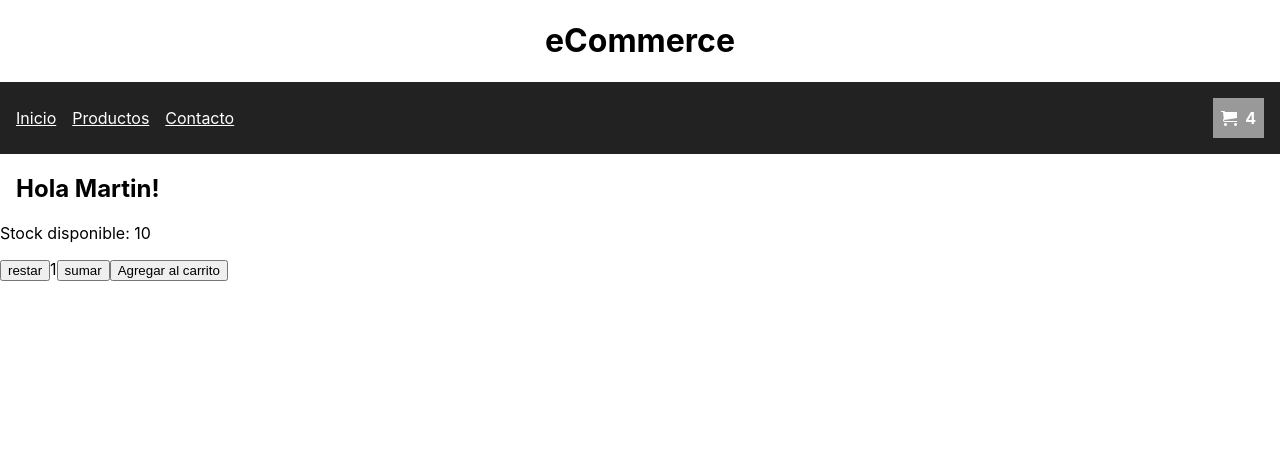
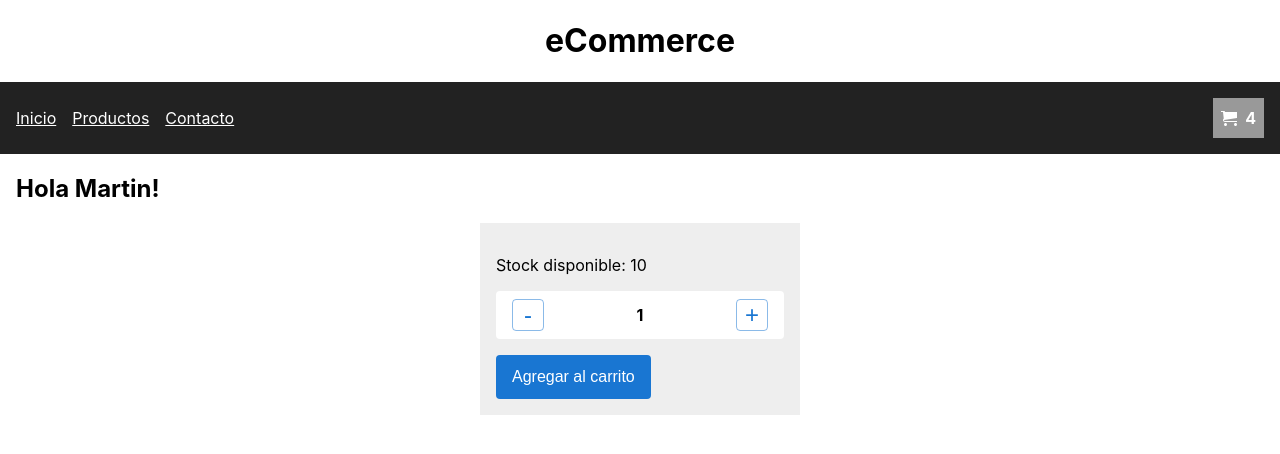
Before and after one commit to uxmoon/ecommerce-martinluna, a React (Create React App) app: page / in a window 1280 px wide. Shown: the top 454 px of the page. Built offline with nearby package versions, Linux system fonts and the light colour scheme.

Commit message:
Se agregan estilos para contador de items

```diff
--- /dev/null
+++ b/src/components/ItemCount.css
@@ -0,0 +1,43 @@
+.ItemCount {
+  background-color: #eee;
+  padding: 1rem;
+  width: 20rem;
+  margin-inline: auto;
+}
+
+.ItemCount-actions {
+  display: flex;
+  justify-content: space-between;
+  align-items: center;
+  background-color: #fff;
+  padding: 0.5rem 1rem;
+  border-radius: 0.25rem;
+  margin-bottom: 1rem;
+}
+
+.ItemCount-button {
+  appearance: none;
+  background-color: transparent;
+  padding: 0;
+  width: 2rem;
+  height: 2rem;
+  border-radius: 0.25rem;
+  cursor: pointer;
+  font-size: 1.5rem;
+  color: #1976d2;
+  border: 1px solid #1976d280;
+  transition: background-color 250ms cubic-bezier(0.4, 0, 0.2, 1) 0ms;
+}
+
+.ItemCount-button:hover {
+  background-color: #1976d20a;
+}
+
+.ItemCount-button:active {
+  background-color: #1976d21f;
+}
+
+.ItemCount-number {
+  text-align: center;
+  font-weight: 700;
+}
--- a/src/components/ItemCount.jsx
+++ b/src/components/ItemCount.jsx
@@ -1,4 +1,5 @@
 import React, { useState } from "react";
+import "./ItemCount.css";
 
 export const ItemCount = () => {
   // Inicio estado con un producto seleccionado por defecto
@@ -27,16 +28,24 @@ export const ItemCount = () => {
   };
 
   return (
-    <div>
+    <div className="ItemCount">
       {/* Muestro el stock disponible */}
       <p>Stock disponible: {stockDisponible}</p>
 
-      {/* Botones para agrega o quitar productos */}
-      <button onClick={restar}>restar</button>
-      {contador}
-      <button onClick={sumar}>sumar</button>
+      <div className="ItemCount-actions">
+        {/* Botones para agrega o quitar productos */}
+        <button className="ItemCount-button" onClick={restar}>
+          -
+        </button>
+        <div className="ItemCount-number">{contador}</div>
+        <button className="ItemCount-button" onClick={sumar}>
+          +
+        </button>
+      </div>
 
-      <button onClick={agregarProducto}>Agregar al carrito</button>
+      <button onClick={agregarProducto} className="Button">
+        Agregar al carrito
+      </button>
     </div>
   );
 };
```
